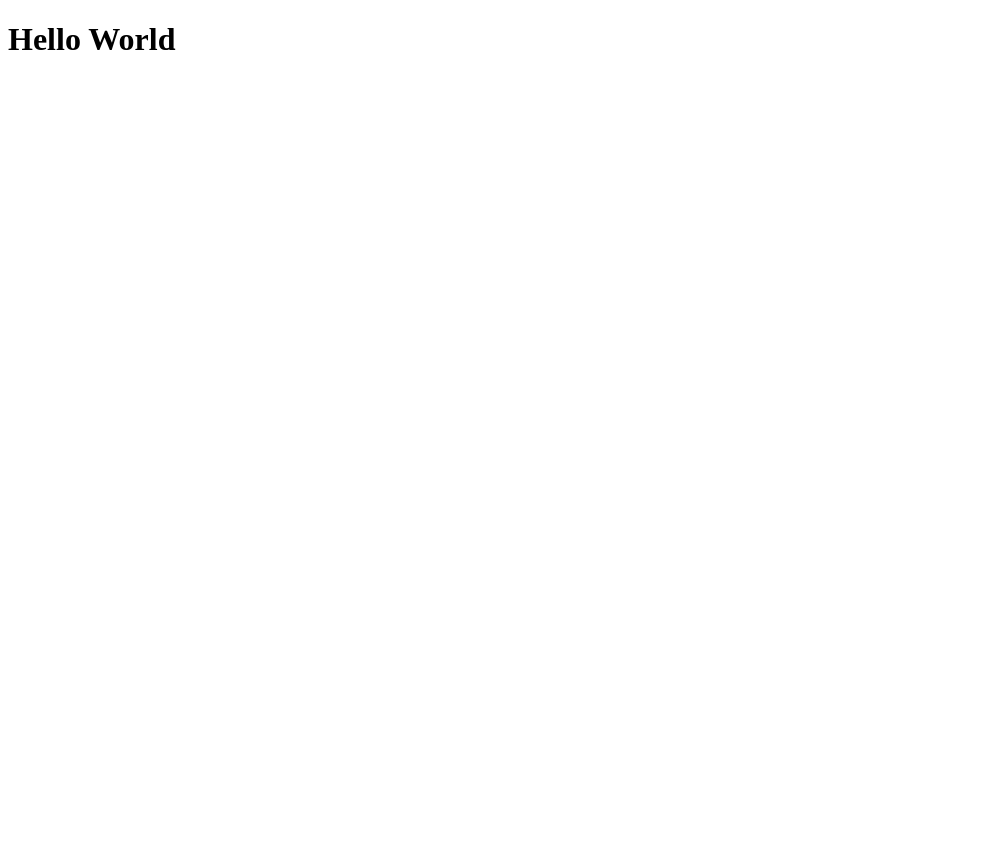
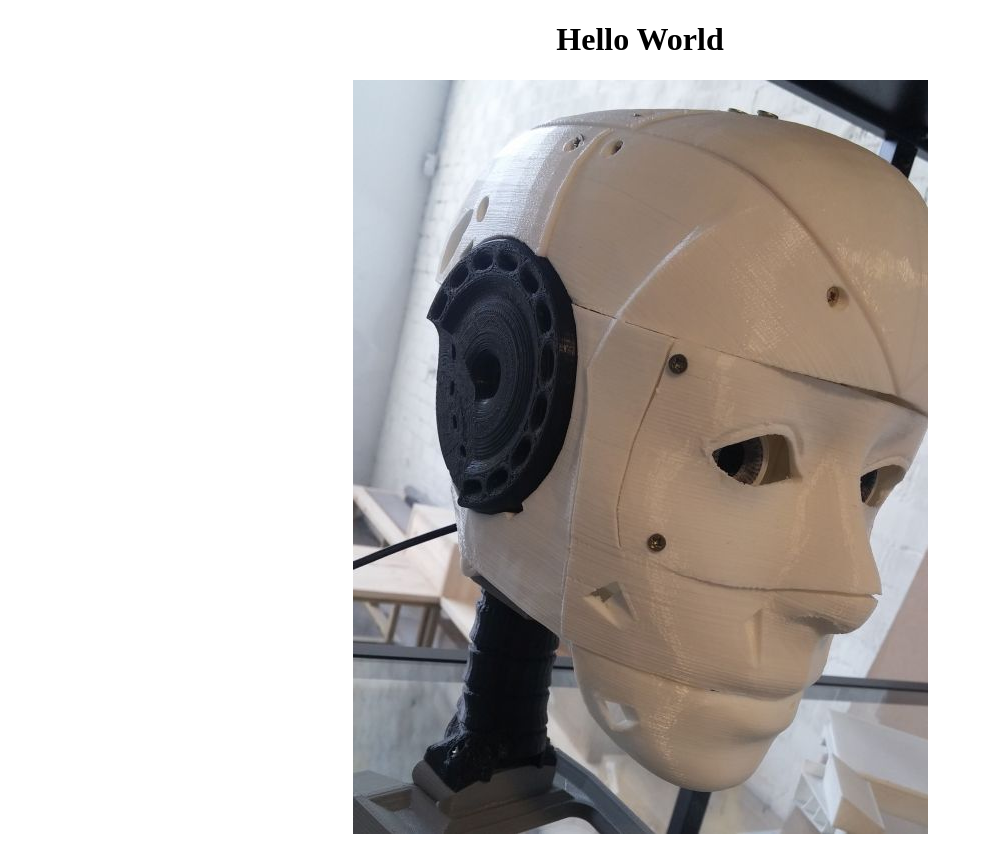
Before and after one commit to MetisAdrastea/metis.github.io, a plain HTML site: page index.html in a window 1280 px wide. Shown: the whole page, without its empty margins (0-983 px from the left). Before the commit the page ends 800 px from the top, so only its background shows below. Drawn offline with Linux system fonts and the light colour scheme.

Commit message:
Update index.html

```diff
--- a/index.html
+++ b/index.html
@@ -1,6 +1,9 @@
 <!DOCTYPE html>
 <html>
 <body>
-<h1>Hello World</h1>
+  <center>
+    <h1>Hello World</h1>
+    <img src="fotoperfil.jpg"></img>
+  </center>
 </body>
 </html>
```
